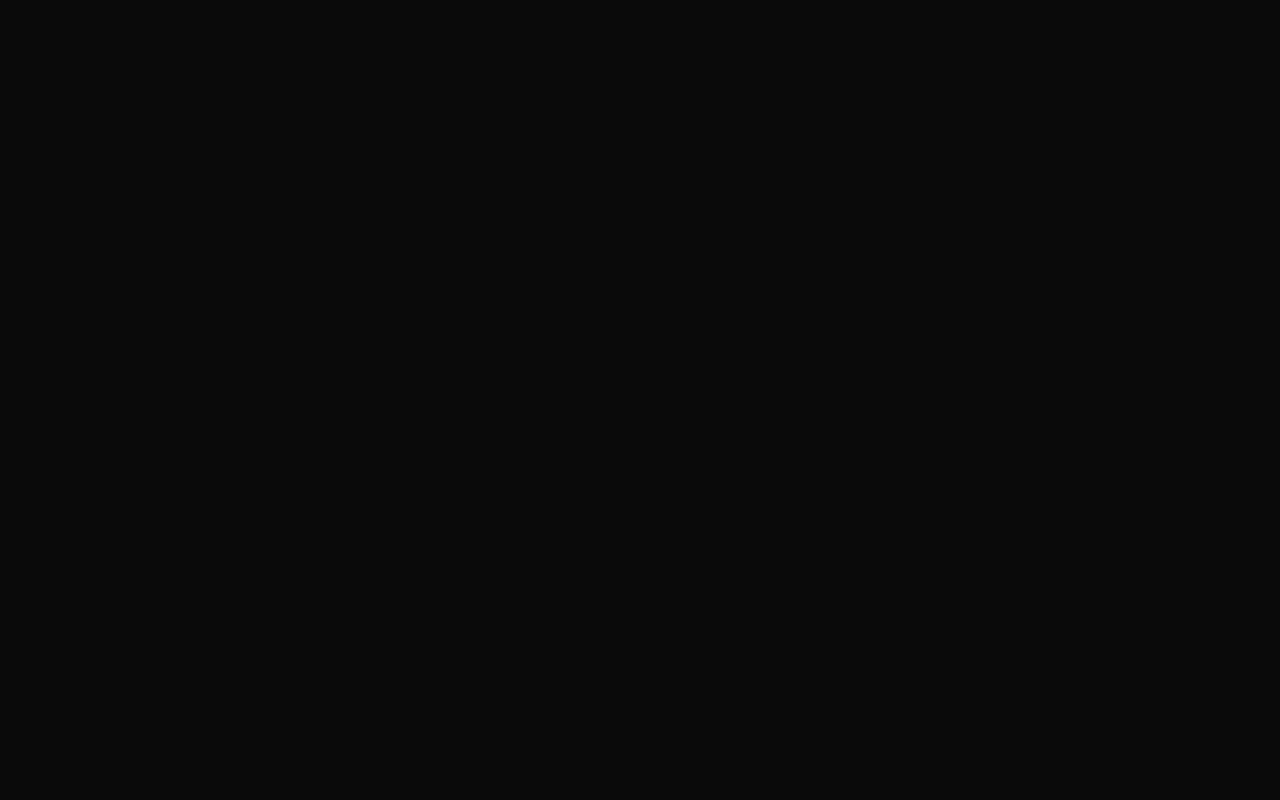
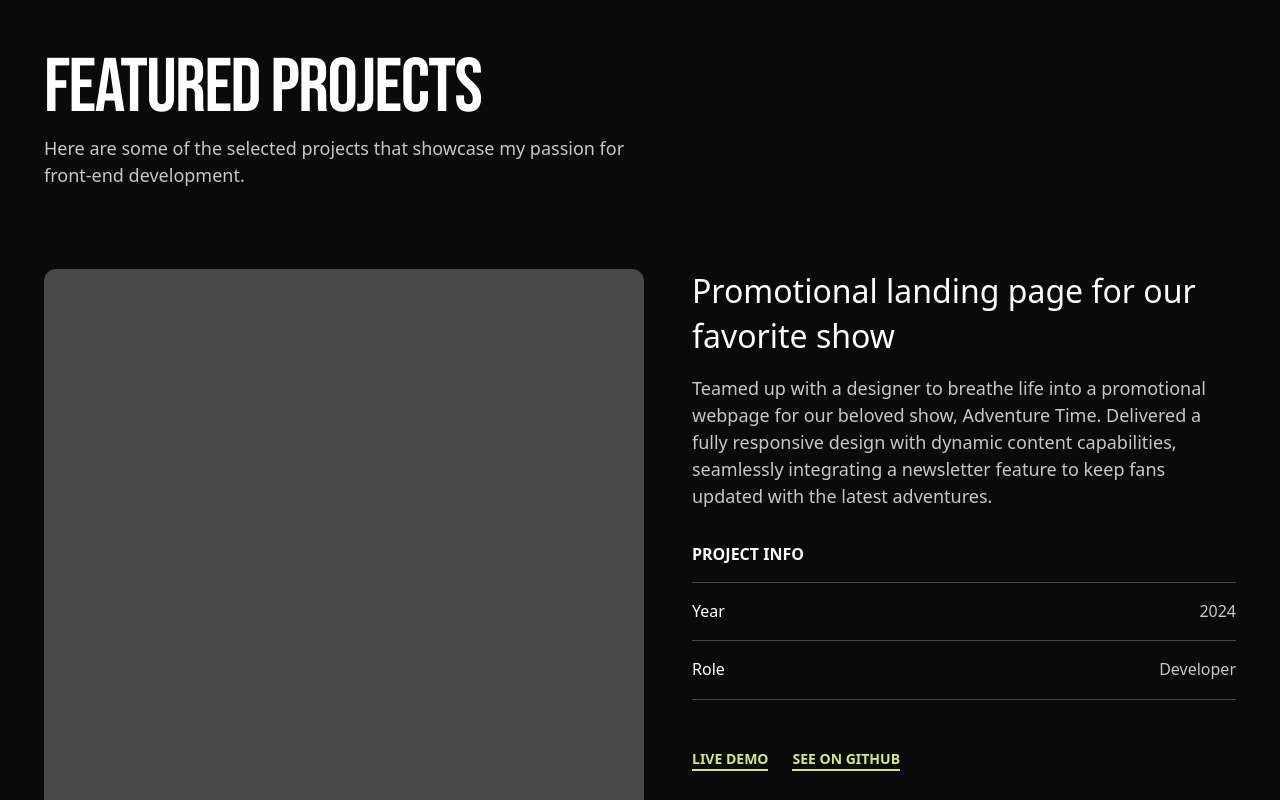
Before and after one commit to javkhlantS/portfolio, a Next.js app: page / in a window 1280 px wide. Shown: the part 900-1700 px from the top of the page. Before the commit the page ends 895 px from the top, so only its background shows below. Built offline with nearby package versions, Linux system fonts and the light colour scheme.

Commit message:
finish the projects section

```diff
--- a/app/page.tsx
+++ b/app/page.tsx
@@ -1,9 +1,11 @@
 import HeroSection from "@/components/hero";
+import ProjectsSection from "@/components/projects";
 
 export default function Home() {
     return (
         <>
             <HeroSection />
+            <ProjectsSection />
         </>
     );
 }
--- a/components/hero.tsx
+++ b/components/hero.tsx
@@ -27,7 +27,7 @@ const HeroSection: FC = () => {
                     </div>
                 </div>
 
-                <div className="w-full h-[400px] md:w-[600px] md:h-[700px] overflow-hidden bg-offwhite rounded-2xl shrink-0"></div>
+                <div className="w-full h-[400px] md:w-[400px] md:h-[500px] lg:w-[600px] lg:h-[700px] overflow-hidden bg-offwhite rounded-2xl shrink-0"></div>
             </div>
         </section>
     );
--- /dev/null
+++ b/components/link-button.tsx
@@ -0,0 +1,16 @@
+import { ComponentProps, FC } from "react";
+
+const LinkButton: FC<ComponentProps<"button">> = ({ children, ...props }) => {
+    return (
+        <button
+            {...props}
+            className="text-primary uppercase text-[14px] font-bold leading-[150%] tracking-[0] pb-1"
+        >
+            {children}
+
+            <span className="block w-full h-0.5 bg-primary" />
+        </button>
+    );
+};
+
+export default LinkButton;
--- /dev/null
+++ b/components/project-item.tsx
@@ -0,0 +1,53 @@
+import { FC } from "react";
+import LinkButton from "./link-button";
+
+const ProjectItem: FC = () => {
+    return (
+        <div className="flex flex-col gap-10 items-start md:flex-row md:items-start md:gap-12">
+            <div className="w-full h-[343px] bg-dark-gray rounded-[12px] overflow-hidden shrink-0 md:w-[400px] md:h-[400px] lg:w-[600px] lg:h-[600px]"></div>
+
+            <div>
+                <h3 className="text-white text-2xl font-medium leading-[140%] tracking-[0] mb-4 md:text-[32px]">
+                    Promotional landing page for our favorite show
+                </h3>
+                <p className="mb-8 text-[16px] font-normal leading-[160%] tracking-[0] md:text-[18px] md:leading-[150%]">
+                    Teamed up with a designer to breathe life into a promotional webpage for our
+                    beloved show, Adventure Time. Delivered a fully responsive design with dynamic
+                    content capabilities, seamlessly integrating a newsletter feature to keep fans
+                    updated with the latest adventures.
+                </p>
+
+                <div className="mb-10 md:mb-12">
+                    <h4 className="uppercase text-white text-[16px] font-semibold leading-[150%] tracking-[0] mb-4 ">
+                        Project Info
+                    </h4>
+
+                    <div className="py-4 border-t border-t-dark-gray flex items-center justify-between">
+                        <span className="text-white text-[16px] font-medium leading-[160%] tracking-[0]">
+                            Year
+                        </span>
+                        <span className="text-[16px] font-medium leading-[160%] tracking-[0]">
+                            2024
+                        </span>
+                    </div>
+
+                    <div className="py-4 border-t border-dark-gray border-b flex items-center justify-between">
+                        <span className="text-white text-[16px] font-medium leading-[160%] tracking-[0]">
+                            Role
+                        </span>
+                        <span className="text-[16px] font-medium leading-[160%] tracking-[0]">
+                            Developer
+                        </span>
+                    </div>
+                </div>
+
+                <div className="flex items-center gap-6">
+                    <LinkButton>Live Demo</LinkButton>
+                    <LinkButton>See on Github</LinkButton>
+                </div>
+            </div>
+        </div>
+    );
+};
+
+export default ProjectItem;
--- /dev/null
+++ b/components/projects.tsx
@@ -0,0 +1,26 @@
+import { FC } from "react";
+import ProjectItem from "./project-item";
+
+const ProjectsSection: FC = () => {
+    return (
+        <section className="py-16 border-b border-b-dark-gray md:py-20">
+            <div className="container">
+                <h2 className="uppercase text-white font-bebas-neue text-[43px] font-normal leading-none tracking-[-0.02em] mb-3 md:text-[76px] md:mb-2">
+                    Featured Projects
+                </h2>
+                <p className="text-[16px] font-normal leading-[160%] tracking-[0] mb-16 md:text-[18px] md:leading-[150%] md:mb-20 max-w-[600px]">
+                    Here are some of the selected projects that showcase my passion for front-end
+                    development.
+                </p>
+
+                <div className="space-y-24 md:space-y-[120px]">
+                    {Array.from({ length: 3 }).map((_, index) => (
+                        <ProjectItem key={index} />
+                    ))}
+                </div>
+            </div>
+        </section>
+    );
+};
+
+export default ProjectsSection;
```
